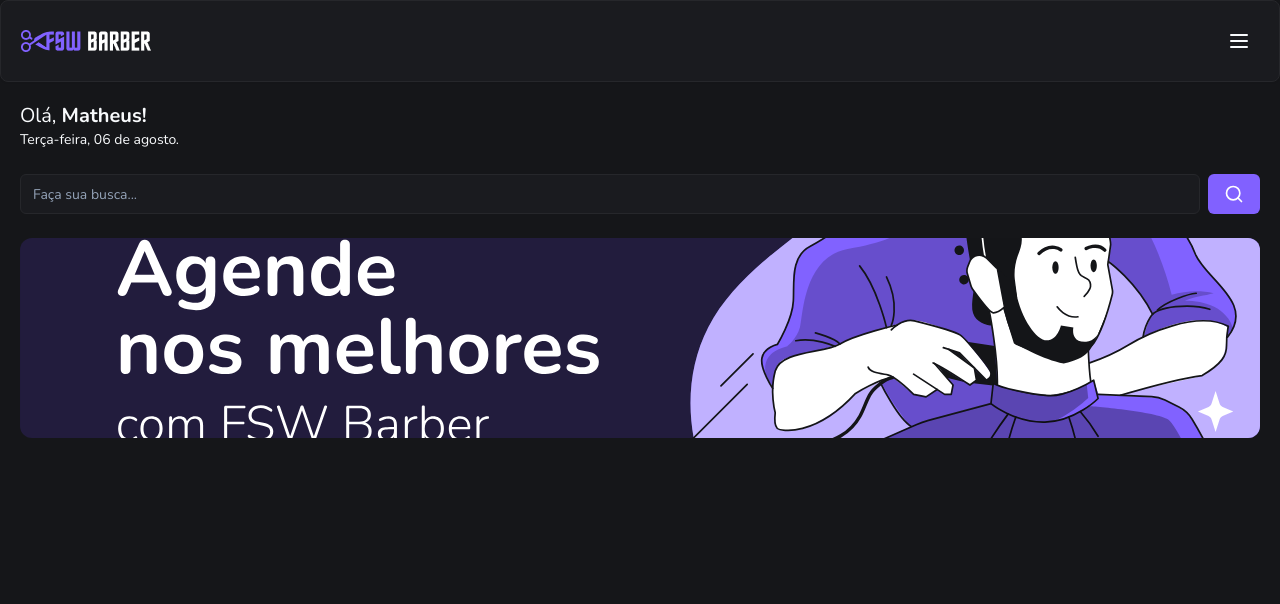
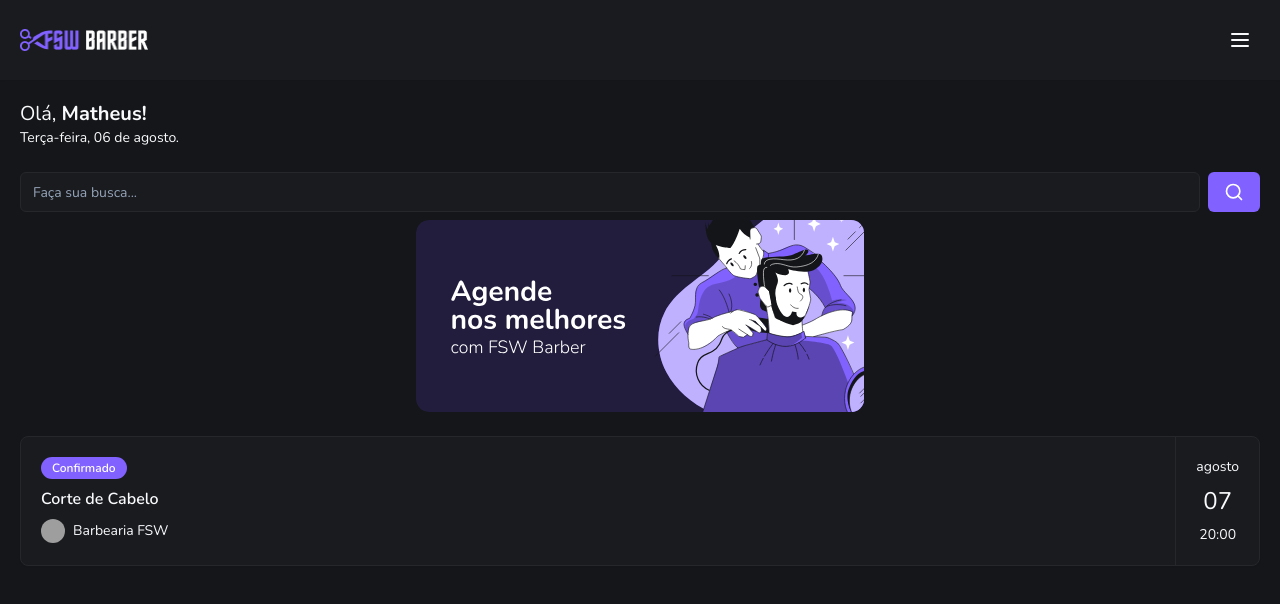
Before and after one commit to bantheus/fsw-barber-2.0, a Next.js app: page / in a window 1280 px wide. Shown: the top 604 px of the page. Built offline with nearby package versions, Linux system fonts and the light colour scheme; grey boxes are pictures that could not be loaded.

Commit message:
feat: add booking item

```diff
--- a/app/_components/header.tsx
+++ b/app/_components/header.tsx
@@ -5,16 +5,16 @@
 
 const Header = () => {
   return (
-    <Card>
+    <Card className="rounded-none border-b border-none">
       <CardContent className="flex items-center justify-between p-5">
         <Image
           src="/logo.png"
           alt="logo fsw barber"
-          width={130}
+          width={128}
           height={22}
           priority
           quality={100}
-          className="h-auto w-[130px] object-contain"
+          className="h-auto w-32 object-contain"
         />
 
         <Button size="icon" variant="ghost">
--- /dev/null
+++ b/app/_components/ui/avatar.tsx
@@ -0,0 +1,50 @@
+"use client"
+
+import * as React from "react"
+import * as AvatarPrimitive from "@radix-ui/react-avatar"
+
+import { cn } from "@/app/_lib/utils"
+
+const Avatar = React.forwardRef<
+  React.ElementRef<typeof AvatarPrimitive.Root>,
+  React.ComponentPropsWithoutRef<typeof AvatarPrimitive.Root>
+>(({ className, ...props }, ref) => (
+  <AvatarPrimitive.Root
+    ref={ref}
+    className={cn(
+      "relative flex h-10 w-10 shrink-0 overflow-hidden rounded-full",
+      className,
+    )}
+    {...props}
+  />
+))
+Avatar.displayName = AvatarPrimitive.Root.displayName
+
+const AvatarImage = React.forwardRef<
+  React.ElementRef<typeof AvatarPrimitive.Image>,
+  React.ComponentPropsWithoutRef<typeof AvatarPrimitive.Image>
+>(({ className, ...props }, ref) => (
+  <AvatarPrimitive.Image
+    ref={ref}
+    className={cn("aspect-square h-full w-full", className)}
+    {...props}
+  />
+))
+AvatarImage.displayName = AvatarPrimitive.Image.displayName
+
+const AvatarFallback = React.forwardRef<
+  React.ElementRef<typeof AvatarPrimitive.Fallback>,
+  React.ComponentPropsWithoutRef<typeof AvatarPrimitive.Fallback>
+>(({ className, ...props }, ref) => (
+  <AvatarPrimitive.Fallback
+    ref={ref}
+    className={cn(
+      "flex h-full w-full items-center justify-center rounded-full bg-muted",
+      className,
+    )}
+    {...props}
+  />
+))
+AvatarFallback.displayName = AvatarPrimitive.Fallback.displayName
+
+export { Avatar, AvatarImage, AvatarFallback }
--- /dev/null
+++ b/app/_components/ui/badge.tsx
@@ -0,0 +1,36 @@
+import * as React from "react"
+import { cva, type VariantProps } from "class-variance-authority"
+
+import { cn } from "@/app/_lib/utils"
+
+const badgeVariants = cva(
+  "inline-flex items-center rounded-full border px-2.5 py-0.5 text-xs font-semibold transition-colors focus:outline-none focus:ring-2 focus:ring-ring focus:ring-offset-2",
+  {
+    variants: {
+      variant: {
+        default:
+          "border-transparent bg-primary text-primary-foreground hover:bg-primary/80",
+        secondary:
+          "border-transparent bg-secondary text-secondary-foreground hover:bg-secondary/80",
+        destructive:
+          "border-transparent bg-destructive text-destructive-foreground hover:bg-destructive/80",
+        outline: "text-foreground",
+      },
+    },
+    defaultVariants: {
+      variant: "default",
+    },
+  },
+)
+
+export interface BadgeProps
+  extends React.HTMLAttributes<HTMLDivElement>,
+    VariantProps<typeof badgeVariants> {}
+
+function Badge({ className, variant, ...props }: BadgeProps) {
+  return (
+    <div className={cn(badgeVariants({ variant }), className)} {...props} />
+  )
+}
+
+export { Badge, badgeVariants }
--- a/app/page.tsx
+++ b/app/page.tsx
@@ -1,7 +1,10 @@
 import { SearchIcon } from "lucide-react"
 import Image from "next/image"
 import Header from "./_components/header"
+import { Avatar, AvatarFallback, AvatarImage } from "./_components/ui/avatar"
+import { Badge } from "./_components/ui/badge"
 import { Button } from "./_components/ui/button"
+import { Card, CardContent } from "./_components/ui/card"
 import { Input } from "./_components/ui/input"
 
 export default function Home() {
@@ -11,7 +14,7 @@
 
       <div className="p-5">
         <h2 className="text-xl">
-          Olá, <span className="font-bold">Matheus!</span>{" "}
+          Olá, <span className="font-bold">Matheus!</span>
         </h2>
         <p className="text-sm">Terça-feira, 06 de agosto.</p>
 
@@ -22,15 +25,41 @@
           </Button>
         </div>
 
-        <div className="relative mt-6 h-[200px] w-full">
+        <div className="relative mt-2 h-48 w-full">
           <Image
             src="/banner.svg"
             alt="agende nos melhores com fsw barber"
             fill
             quality={100}
-            className="rounded-xl object-cover"
+            className="rounded-xl object-contain"
           />
         </div>
+
+        <Card className="mt-6">
+          <CardContent className="flex justify-between p-0">
+            {/* esquerda */}
+            <div className="flex flex-col gap-2 py-5 pl-5">
+              <Badge className="w-fit">Confirmado</Badge>
+              <h3 className="font-semibold">Corte de Cabelo</h3>
+
+              <div className="flex items-center gap-2">
+                <Avatar className="size-6">
+                  <AvatarImage src="https://utfs.io/f/178da6b6-6f9a-424a-be9d-a2feb476eb36-16t.png" />
+                  <AvatarFallback>MS</AvatarFallback>
+                </Avatar>
+
+                <p className="text-sm">Barbearia FSW</p>
+              </div>
+            </div>
+
+            {/* direira */}
+            <div className="flex flex-col items-center justify-center gap-2 border-l border-solid px-5 py-5">
+              <p className="text-sm">agosto</p>
+              <p className="text-2xl">07</p>
+              <p className="text-sm">20:00</p>
+            </div>
+          </CardContent>
+        </Card>
       </div>
     </>
   )
--- a/package.json
+++ b/package.json
@@ -14,6 +14,7 @@
   },
   "dependencies": {
     "@prisma/client": "5.17.0",
+    "@radix-ui/react-avatar": "^1.1.0",
     "@radix-ui/react-slot": "^1.1.0",
     "class-variance-authority": "^0.7.0",
     "clsx": "^2.1.1",
```
Also changed, not shown: 1 other file (tests, documents, lock files or other folders).
